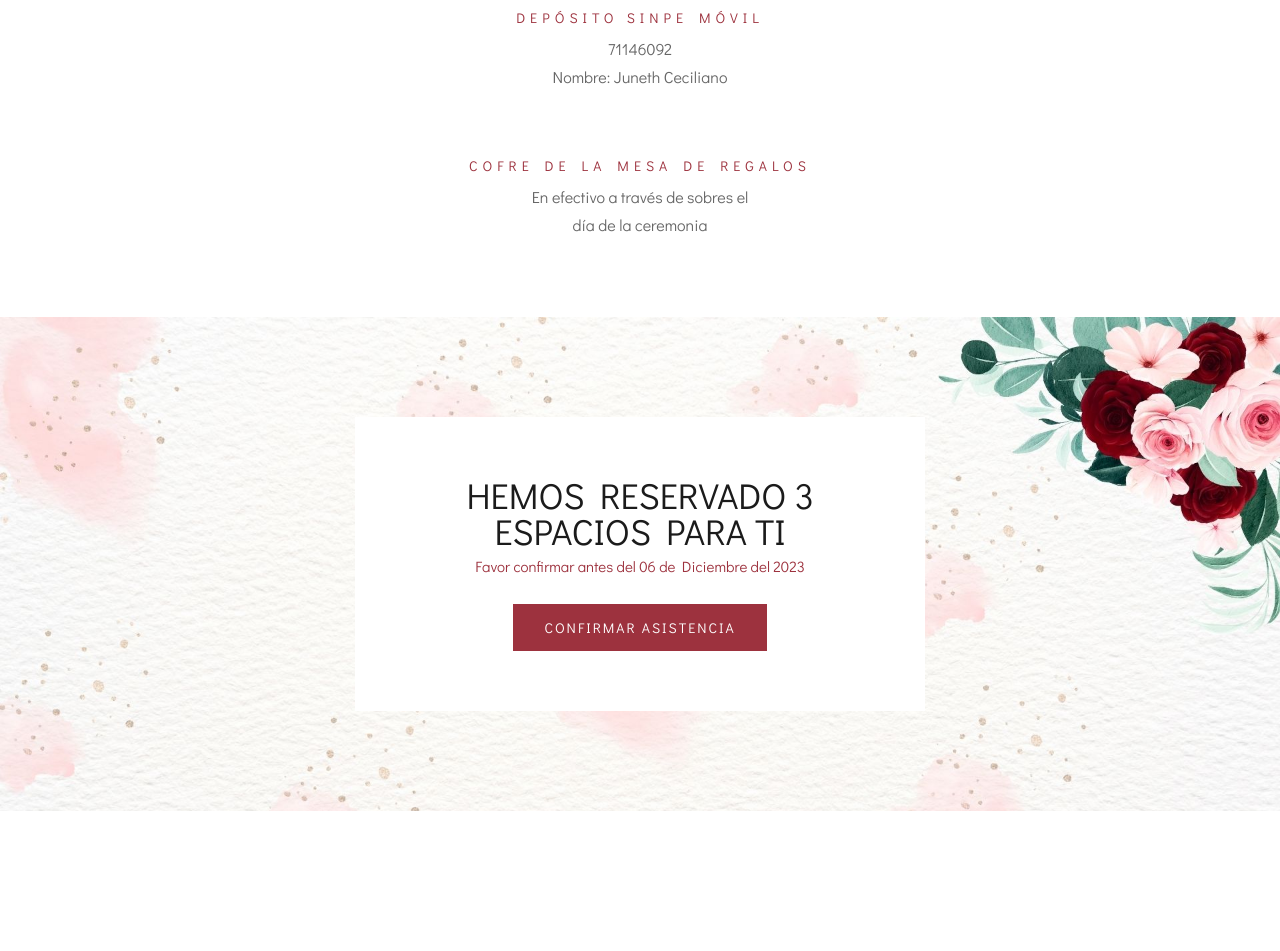
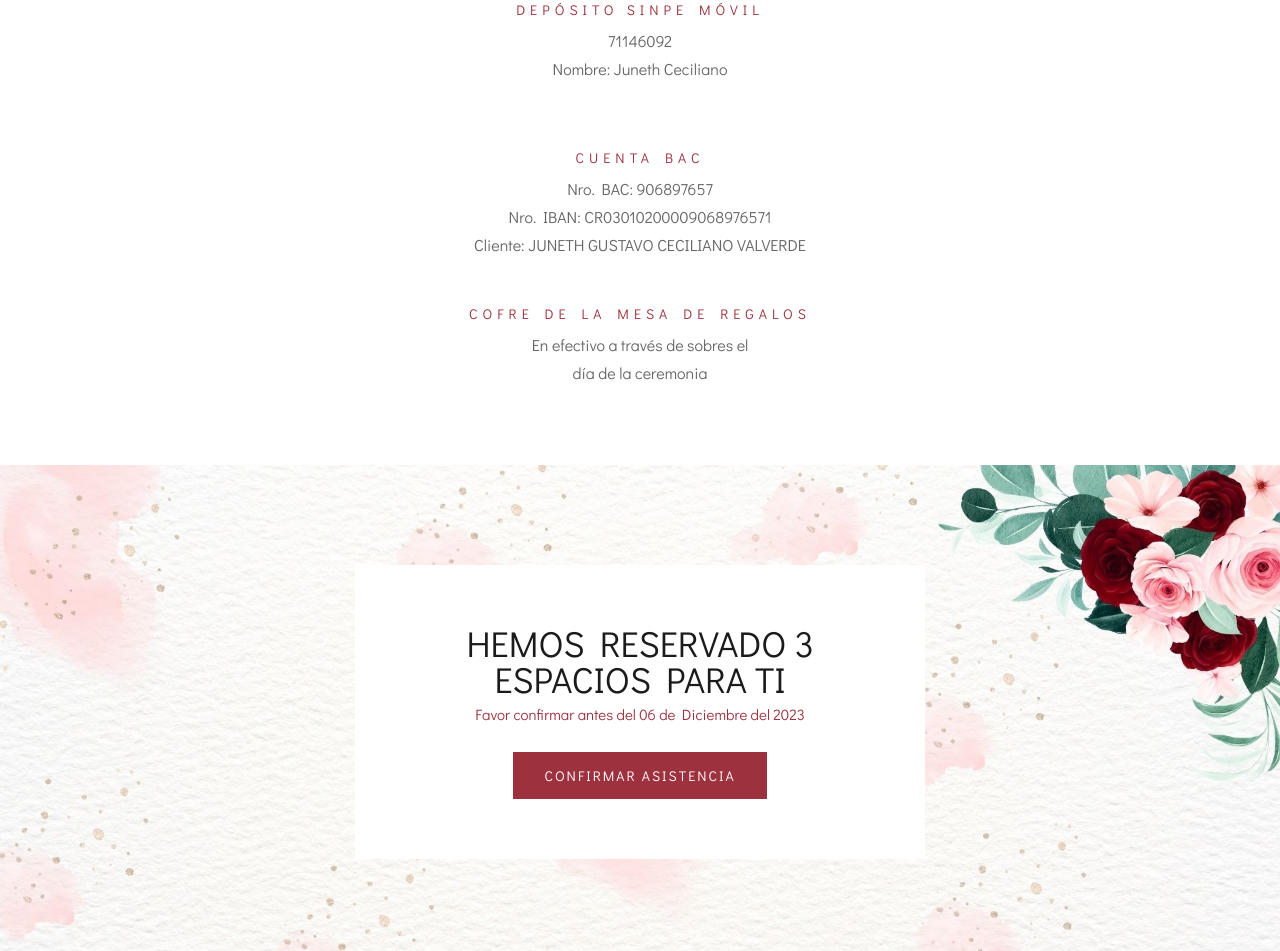
Before and after one commit to Tavo-Joha/invitacion, a plain HTML site: page index.html in a window 1280 px wide. Shown: the part 5200-6151 px from the top of the page. Drawn offline with Linux system fonts and the light colour scheme.

Commit message:
Gifts
Gifts

```diff
--- a/index.html
+++ b/index.html
@@ -306,6 +306,13 @@
                         <p><br>
                     </div>
                     <div class="">
+                        <h6 class="section-subtitle">Cuenta BAC</h6>
+                        Nro. BAC: 906897657<br>
+                        Nro. IBAN: CR03010200009068976571<br>
+                        Cliente: JUNETH GUSTAVO CECILIANO VALVERDE
+                        <p><br>
+                    </div>
+                    <div class="">
                         <h6 class="section-subtitle">Cofre de la mesa de regalos</h6>
                         <p>
                             En efectivo a través de sobres el
```
Also changed, not shown: images/Couple.png.
